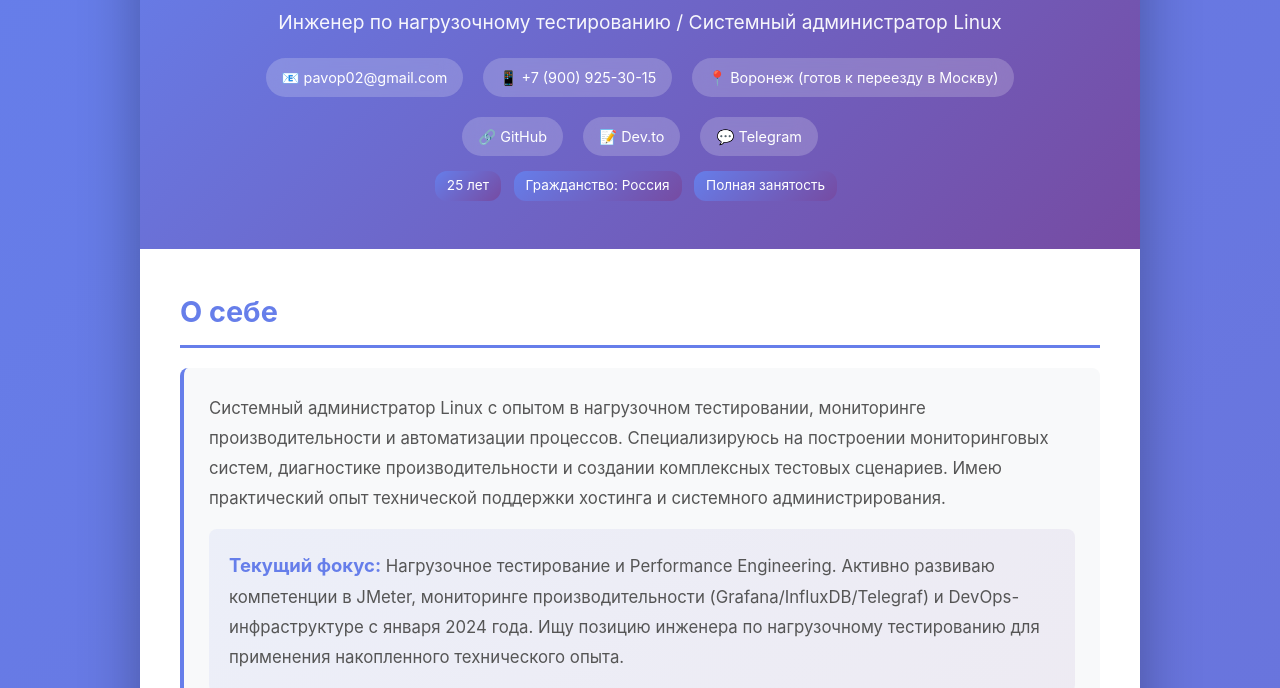
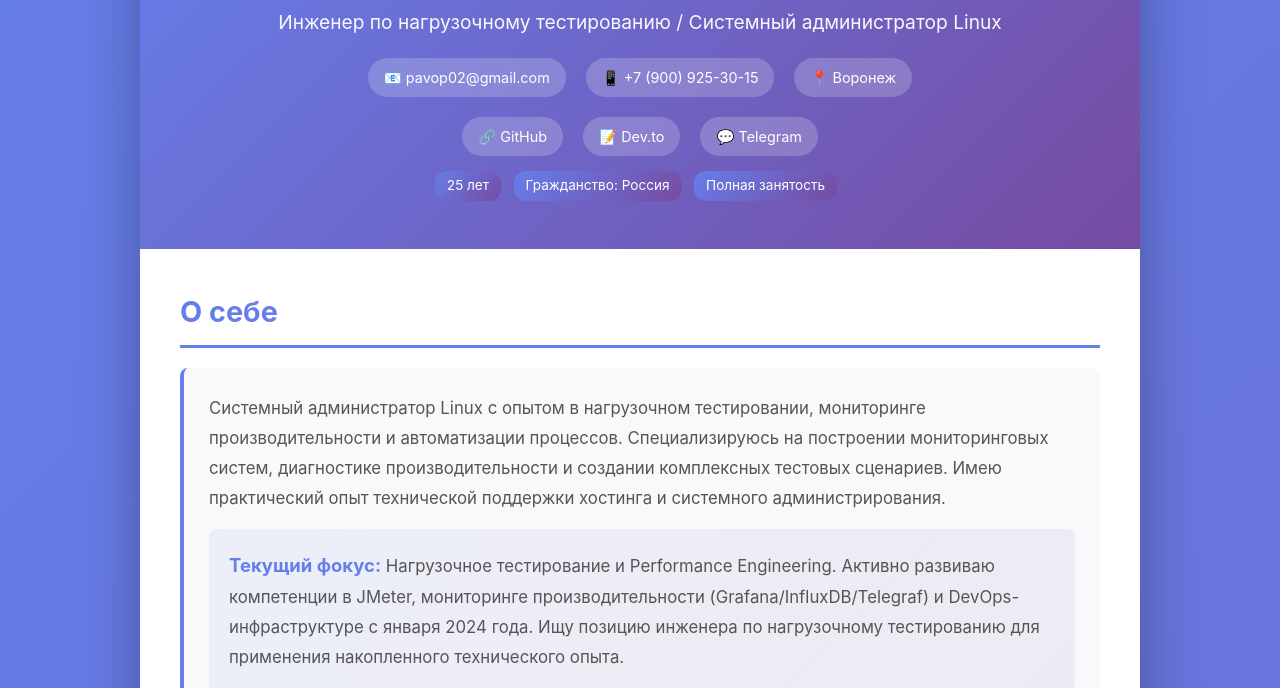
Before and after one commit to hopsayer/hopsayer.github.io, a plain HTML site: page index.html in a window 1280 px wide. Shown: the part 127-815 px from the top of the page. Drawn offline with Linux system fonts and the light colour scheme.

Commit message:
Update index.html

```diff
--- a/index.html
+++ b/index.html
@@ -316,7 +316,7 @@
             <div class="contact-info">
                 <div class="contact-item">📧 pavop02@gmail.com</div>
                 <div class="contact-item">📱 +7 (900) 925-30-15</div>
-                <div class="contact-item">📍 Воронеж (готов к переезду в Москву)</div>
+                <div class="contact-item">📍 Воронеж</div>
             </div>
             <div class="contact-info">
                 <div class="contact-item"><a href="https://github.com/hopsayer/">🔗 GitHub</a></div>
```
